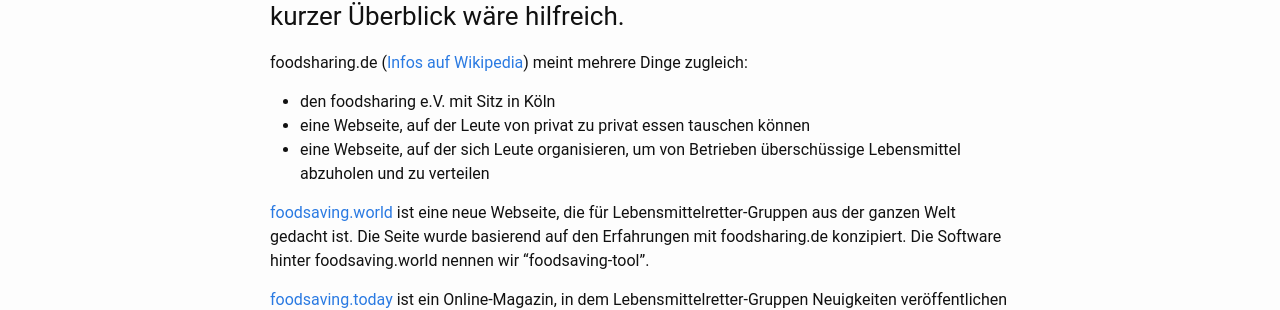
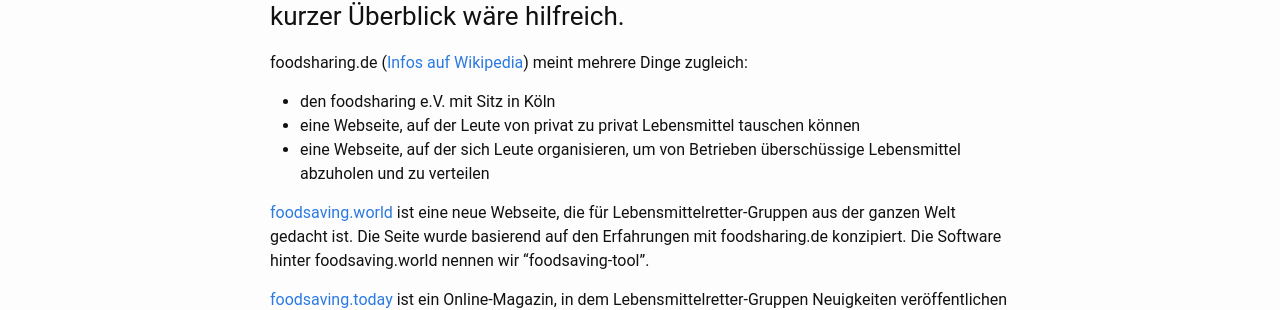
Before and after one commit to karrot-dev/karrot-blog, a Jekyll site: the page built from _posts/2017-08-13-ein-paar-antworten.md, in a window 1280 px wide and 900 px high. Shown: the part 336-646 px from the top of the window. Built offline with Jekyll 4.4.1, drawn with Linux system fonts in a browser that asks for light colours.

Commit message:
fix spelling

```diff
--- a/_posts/2017-08-13-ein-paar-antworten.md
+++ b/_posts/2017-08-13-ein-paar-antworten.md
@@ -16,7 +16,7 @@ In den letzten Tagen gab es ein paar Fragen. Das nehme ich nun zum Anlass, sie a
 
 foodsharing.de ([Infos auf Wikipedia](https://de.wikipedia.org/wiki/Foodsharing.de)) meint mehrere Dinge zugleich:
 - den foodsharing e.V. mit Sitz in Köln
-- eine Webseite, auf der Leute von privat zu privat essen tauschen können
+- eine Webseite, auf der Leute von privat zu privat Lebensmittel tauschen können
 - eine Webseite, auf der sich Leute organisieren, um von Betrieben überschüssige Lebensmittel abzuholen und zu verteilen
 
 [foodsaving.world](https://foodsaving.world) ist eine neue Webseite, die für Lebensmittelretter-Gruppen aus der ganzen Welt gedacht ist. Die Seite wurde basierend auf den Erfahrungen mit foodsharing.de konzipiert. Die Software hinter foodsaving.world nennen wir "foodsaving-tool".
```
